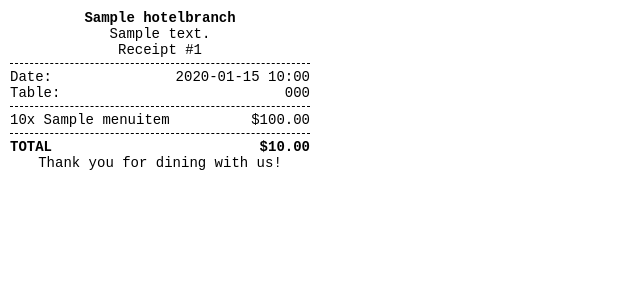
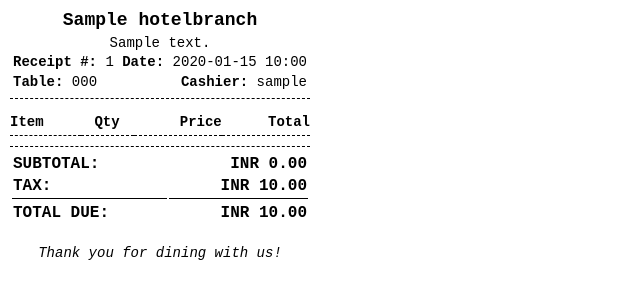
Before and after one commit to vaibhavambavkar1/generic_app_architecture, a Django app: page /hotel-pos/receipt/1/ in a window 1280 px wide. Shown: the top 300 px of the page, without its empty margins (0-640 px from the left). Run offline with Django 5.2, Linux system fonts and the light colour scheme; tables that the repository leaves empty hold one stand-in row (values such as "Sample post"); lists and menus that the app fills with data are empty; parts of the project's set-up code (start-up, migrations or seed data) failed here and were passed over.

Commit message:
feat: add TaxConfiguration model and integrate tax calculation logic into orders and POS billing workflows

```diff
--- a/hotel_pos/models.py
+++ b/hotel_pos/models.py
@@ -42,6 +42,15 @@ class CashierShift(AuditableMixin):
     closing_balance = models.DecimalField(max_digits=10, decimal_places=2, blank=True, null=True)
     is_open = models.BooleanField(default=True)
 
+class TaxConfiguration(AuditableMixin):
+    branch = models.ForeignKey(HotelBranch, on_delete=models.CASCADE, related_name='taxes')
+    name = models.CharField(max_length=50, help_text="e.g., GST, VAT")
+    percentage = models.DecimalField(max_digits=5, decimal_places=2)
+    is_active = models.BooleanField(default=True)
+
+    def __str__(self):
+        return f"{self.name} ({self.percentage}%) - {self.branch.code}"
+
 class Order(WorkflowMixin):
     branch = models.ForeignKey(HotelBranch, on_delete=models.CASCADE)
     table = models.ForeignKey(Table, on_delete=models.SET_NULL, null=True, blank=True)
@@ -49,7 +58,13 @@ class Order(WorkflowMixin):
     waiter = models.ForeignKey(settings.AUTH_USER_MODEL, on_delete=models.SET_NULL, null=True, blank=True, related_name='waiter_orders')
     customer_name = models.CharField(max_length=255, blank=True, null=True)
     total_amount = models.DecimalField(max_digits=10, decimal_places=2, default=0.00)
+    tax_amount = models.DecimalField(max_digits=10, decimal_places=2, default=0.00)
+    is_tax_applied = models.BooleanField(default=False)
     created_at = models.DateTimeField(auto_now_add=True)
+
+    @property
+    def subtotal(self):
+        return self.total_amount - self.tax_amount
 
 class OrderItem(WorkflowMixin):
     order = models.ForeignKey(Order, on_delete=models.CASCADE, related_name='items')
--- a/hotel_pos/templates/hotel_pos/receipt_printer.html
+++ b/hotel_pos/templates/hotel_pos/receipt_printer.html
@@ -13,26 +13,58 @@
 </head>
 <!-- Auto print onload for thermal printers -->
 <body onload="window.print()">
-    <div class="text-center font-bold text-xl mb-2">{{ order.branch.name }}</div>
-    <div class="text-center mb-2">{{ order.branch.address }}</div>
-    <div class="border-bottom text-center">Receipt #{{ order.id }}</div>
+    <div class="text-center font-bold" style="font-size: 18px; margin-bottom: 5px;">{{ order.branch.name|default:"Hotel & Restaurant" }}</div>
+    <div class="text-center mb-2">{{ order.branch.address|default:"" }}</div>
 
-    <div class="flex-between"><span>Date:</span> <span>{{ order.created_at|date:"Y-m-d H:i" }}</span></div>
-    <div class="flex-between"><span>Table:</span> <span>{{ order.table.number|default:"Takeaway" }}</span></div>
-    <div class="border-bottom mb-2"></div>
+    <table width="100%" style="border-bottom: 1px dashed #000; margin-bottom: 10px; padding-bottom: 5px;">
+        <tr>
+            <td><strong>Receipt #:</strong> {{ order.id }}</td>
+            <td style="text-align: right;"><strong>Date:</strong> {{ order.created_at|date:"Y-m-d H:i" }}</td>
+        </tr>
+        <tr>
+            <td><strong>Table:</strong> {{ order.table.number|default:"Takeaway" }}</td>
+            <td style="text-align: right;"><strong>Cashier:</strong> {{ order.shift.user.username|default:"Admin" }}</td>
+        </tr>
+    </table>
 
-    {% for item in items %}
-    <div class="flex-between">
-        <span>{{ item.quantity }}x {{ item.menu_item.name }}</span>
-        <span>${{ item.total_price }}</span>
-    </div>
-    {% endfor %}
+    <table width="100%" style="border-collapse: collapse; margin-bottom: 10px;">
+        <thead>
+            <tr style="border-bottom: 1px dashed #000;">
+                <th style="text-align: left; padding: 5px 0;">Item</th>
+                <th style="text-align: center; padding: 5px 0;">Qty</th>
+                <th style="text-align: right; padding: 5px 0;">Price</th>
+                <th style="text-align: right; padding: 5px 0;">Total</th>
+            </tr>
+        </thead>
+        <tbody>
+            {% for item in items %}
+            <tr>
+                <td style="padding: 3px 0;">{{ item.menu_item.name }}</td>
+                <td style="text-align: center; padding: 3px 0;">{{ item.quantity }}</td>
+                <td style="text-align: right; padding: 3px 0;">INR {{ item.price }}</td>
+                <td style="text-align: right; padding: 3px 0;">INR {{ item.total_price }}</td>
+            </tr>
+            {% endfor %}
+        </tbody>
+    </table>
 
-    <div class="border-bottom mt-2"></div>
-    <div class="flex-between font-bold text-lg mt-2">
-        <span>TOTAL</span>
-        <span>${{ order.total_amount }}</span>
-    </div>
-    <div class="text-center mt-4">Thank you for dining with us!</div>
+    <table width="100%" style="border-top: 1px dashed #000; margin-top: 5px; padding-top: 5px;">
+        <tr>
+            <td style="text-align: left; font-size: 16px;"><strong>SUBTOTAL:</strong></td>
+            <td style="text-align: right; font-size: 16px;"><strong>INR {{ order.subtotal }}</strong></td>
+        </tr>
+        {% if order.is_tax_applied %}
+        <tr>
+            <td style="text-align: left; font-size: 16px;"><strong>TAX:</strong></td>
+            <td style="text-align: right; font-size: 16px;"><strong>INR {{ order.tax_amount }}</strong></td>
+        </tr>
+        {% endif %}
+        <tr>
+            <td style="text-align: left; font-size: 16px; border-top: 1px solid #000; padding-top: 5px;"><strong>TOTAL DUE:</strong></td>
+            <td style="text-align: right; font-size: 16px; border-top: 1px solid #000; padding-top: 5px;"><strong>INR {{ order.total_amount }}</strong></td>
+        </tr>
+    </table>
+
+    <div class="text-center" style="margin-top: 20px; font-style: italic;">Thank you for dining with us!</div>
 </body>
 </html>
--- a/hotel_pos/views.py
+++ b/hotel_pos/views.py
@@ -155,14 +155,26 @@ def send_to_kitchen(request, order_id):
 
 def generate_bill(request, order_id):
     order = get_object_or_404(Order, id=order_id)
-    billed_state = State.objects.filter(workflow__name='Order Lifecycle', name='Billed').first()
-
-    if billed_state:
-        order.workflow_state = billed_state
+    if request.method == 'POST':
+        billed_state = State.objects.filter(workflow__name='Order Lifecycle', name='Billed').first()
+        if billed_state:
+            order.workflow_state = billed_state
 
         # calculate total amount
-        total = sum(i.total_price for i in order.items.all())
-        order.total_amount = total
+        valid_items = order.items.filter(workflow_state__name='Served')
+        total = sum(i.total_price for i in valid_items)
+
+        apply_tax = request.POST.get('apply_tax') == 'on'
+        tax_amount = 0
+        if apply_tax:
+            from .models import TaxConfiguration
+            taxes = TaxConfiguration.objects.filter(branch=order.branch, is_active=True)
+            total_tax_percentage = sum(t.percentage for t in taxes)
+            tax_amount = total * (total_tax_percentage / 100)
+
+        order.tax_amount = tax_amount
+        order.total_amount = total + tax_amount
+        order.is_tax_applied = apply_tax
         order.save()
 
     response = render(request, 'hotel_pos/partials/order_items.html', {'order': order})
@@ -193,7 +205,7 @@ def receipt_printer(request, order_id):
         pisa = None
 
     order = get_object_or_404(Order, id=order_id)
-    items = order.items.all()
+    items = order.items.filter(workflow_state__name='Served')
 
     html = render_to_string('hotel_pos/receipt_printer.html', {'order': order, 'items': items})
 
```
Also changed, not shown: hotel_pos/admin.py (+7 -1 lines), hotel_pos/templates/hotel_pos/partials/order_items.html (+8 -7 lines), hotel_pos/templates/hotel_pos/pos_dashboard.html (+11 -3 lines), validate_bill.py (added, +94 -0 lines), hotel_pos/migrations/0002_historicalorder_is_tax_applied_and_more.py (added).
